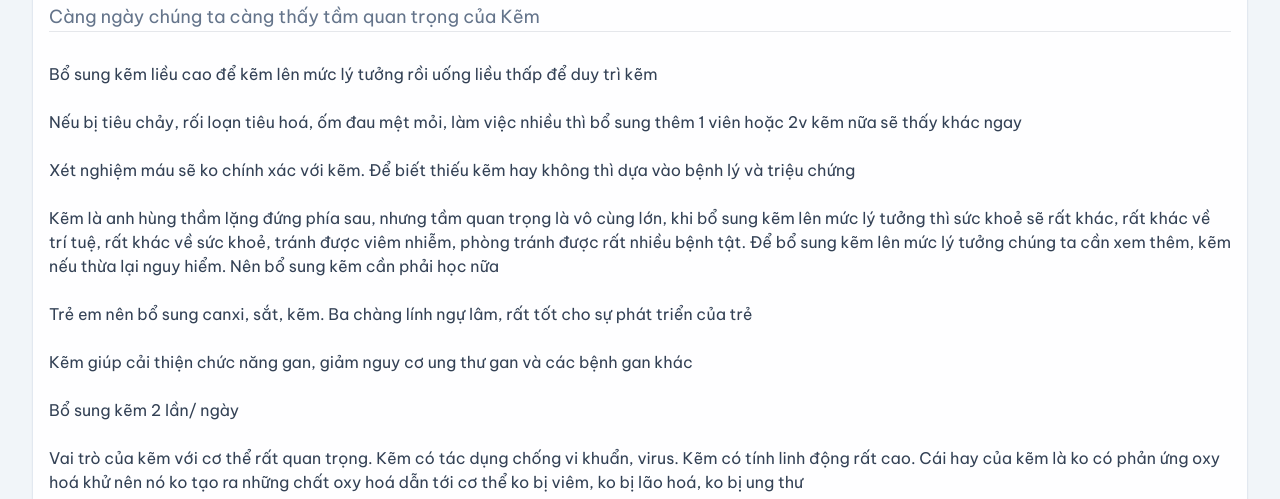
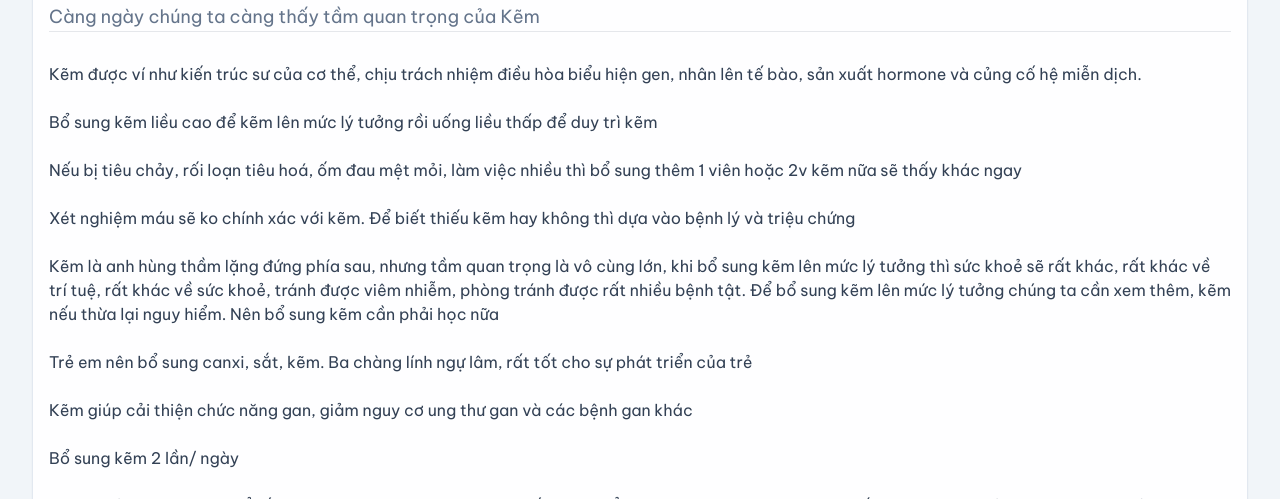
Before and after one commit to tienthanh21/bacsitranvanphuc, a plain HTML site: page kem.html in a window 1280 px wide. Shown: the part 301-800 px from the top of the page. Drawn offline with nearby package versions, Linux system fonts and the light colour scheme.

Commit message:
Update content in kem.html regarding zinc
Added information about zinc's role in the body and supplementation advice.

```diff
--- a/kem.html
+++ b/kem.html
@@ -116,6 +116,8 @@
                         <div class="space-y-3 text-base text-slate-700">
 
                             <pre style="white-space: pre-wrap; font-family: inherit;">
+Kẽm được ví như kiến trúc sư của cơ thể, chịu trách nhiệm điều hòa biểu hiện gen, nhân lên tế bào, sản xuất hormone và củng cố hệ miễn dịch.
+
 Bổ sung kẽm liều cao để kẽm lên mức lý tưởng rồi uống liều thấp để duy trì kẽm
 
 Nếu bị tiêu chảy, rối loạn tiêu hoá, ốm đau mệt mỏi, làm việc nhiều thì bổ sung thêm 1 viên hoặc 2v kẽm nữa sẽ thấy khác ngay
```
